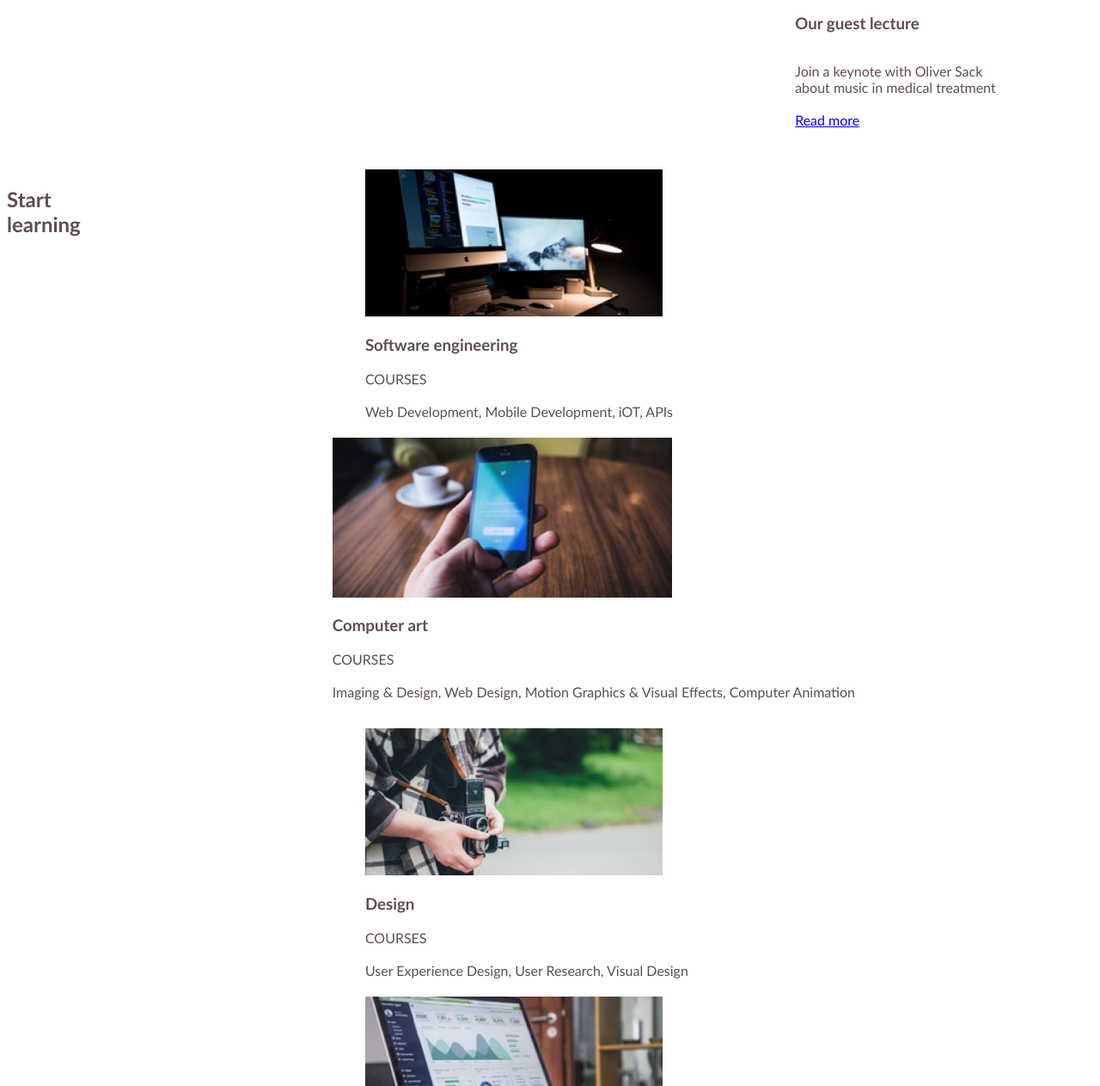
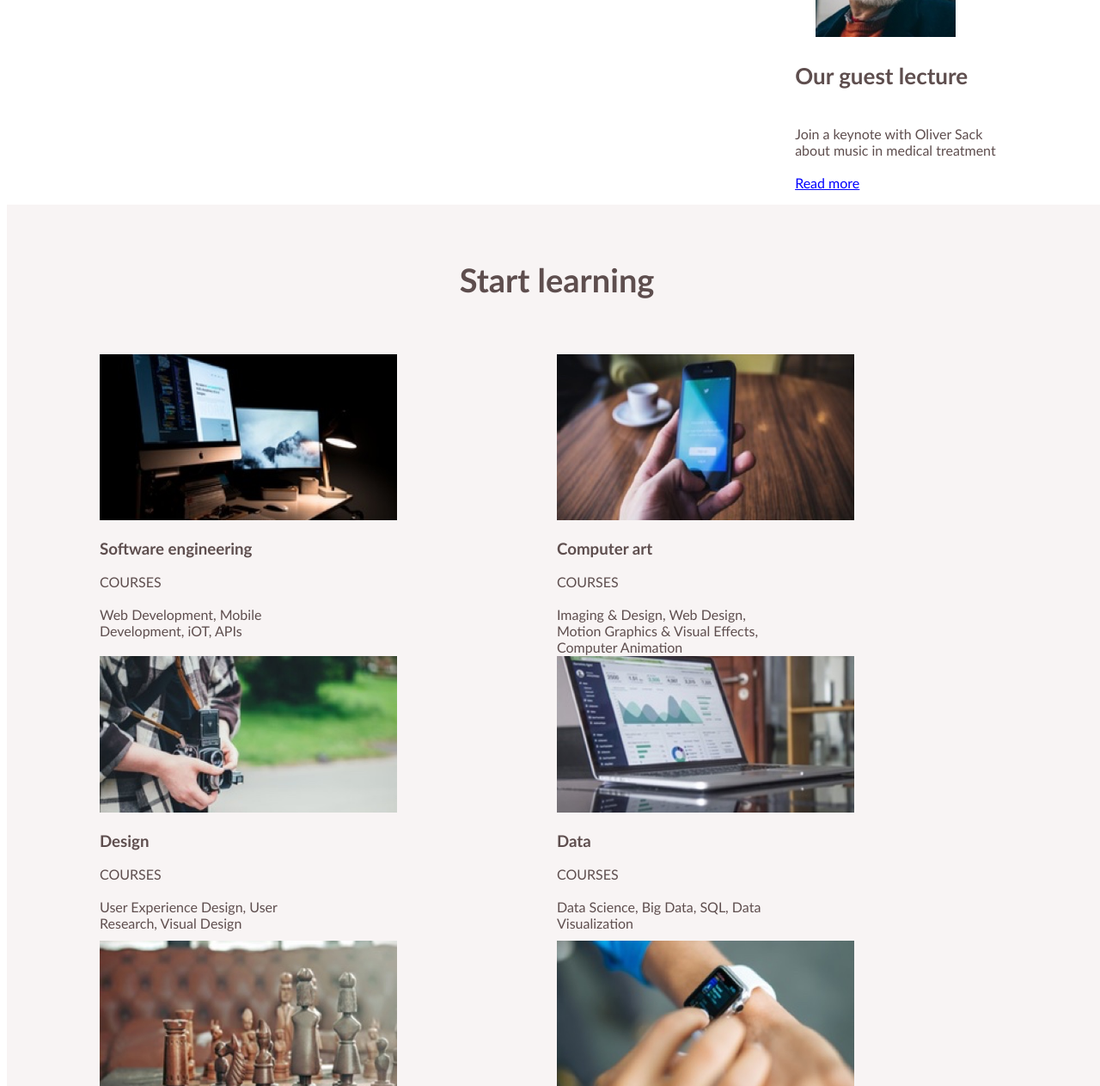
Before and after one commit to renatav1/Colmar-Academy, a plain HTML site: page index.html in a window 1280 px wide. Shown: the part 1537-2800 px from the top of the page at 86% size. Drawn offline with Linux system fonts and the light colour scheme.

Commit message:
Third commit

```diff
--- a/index.html
+++ b/index.html
@@ -92,49 +92,51 @@
 
 
 <div class="container">
-  <div class="start-learning">
-    <h2>Start learning</h2>
-  </div>
+  <div class="learning">
+    <div class="start-learning">
+      <h2>Start learning</h2>
+    </div>
 
   <div class="programs">
     <div class="photo">
       <img src="images/course-software.jpg">
       <h3>Software engineering</h3>
-      <p>COURSES<br><br>Web Development, Mobile Development, iOT, APIs</p>
+      <p>COURSES<br><br>Web Development, Mobile<br> Development, iOT, APIs</p>
     </div>
     <div class="photo">
       <img src="images/course-computer-art.jpg">
       <h3>Computer art</h3>
-      <p>COURSES<br><br>Imaging & Design, Web Design, Motion Graphics & Visual Effects, Computer Animation</p>
+      <p>COURSES<br><br>Imaging & Design, Web Design,<br> Motion Graphics & Visual Effects,<br> Computer Animation</p>
     </div>
     <div class="photo">
       <img src="images/course-design.jpg">
       <h3>Design</h3>
-      <p>COURSES<br><br>User Experience Design, User Research, Visual Design</p>
+      <p>COURSES<br><br>User Experience Design, User<br> Research, Visual Design</p>
     </div>
     <div class="photo">
       <img src="images/course-data.jpg">
       <h3>Data</h3>
-      <p>COURSES<br><br>Data Science, Big Data, SQL, Data Visualization</p>
+      <p>COURSES<br><br>Data Science, Big Data, SQL, Data<br> Visualization</p>
     </div>
     <div class="photo">
       <img src="images/course-business.jpg">
       <h3>Business</h3>
-      <p>COURSES<br><br>Product Development, Business Development, Startup</p>
+      <p>COURSES<br><br>Product Development, Business<br> Development, Startup</p>
     </div>
     <div class="photo">
       <img src="images/course-marketing.jpg">
       <h3>Marketing</h3>
-      <p>COURSES<br><br>Analytics, Content Marketing, Mobile Marketing</p>
+      <p>COURSES<br><br>Analytics, Content Marketing,<br> Mobile Marketing</p>
     </div>
   </div>
+</div>
 
 
 </div>
 
 <!-- Thesis Section -->
 
-<div class="cont">
+<div class="container">
   <div class="thesis-exhibit">
     <div class="video">
       <h2>Thesis Exhibit</h2>
@@ -142,6 +144,7 @@
       <h3>Reimagine urban</h3>
       <p>"Curabitur vitae libero in inbsum porttitor consequat. Aliquam et commodo lectus, nec<br> consequat neque. Sed non accumsan urna. Phasellus sed consequat ex. Etiam eget<br> magna laoreet, efficitur dolor consequat, tritique ligula."</p>
     </div>
+  <div class="thesis-info">
     <div class="photo">
       <img src="images/thesis-fisma.jpg">
     </div>
@@ -149,6 +152,8 @@
       <h3>Fisma: Design and Prototype</h3>
       <p>Designer showcase of new prototype product</p>
     </div>
+  </div>
+  <div class="thesis-info">
     <div class="photo">
       <img src="images/thesis-now-and-then.jpg">
     </div>
@@ -156,6 +161,7 @@
       <h3>Now and Then</h3>
       <p>Research study about New York</p>
     </div>
+  </div>
   </div>
 </div>
 
--- a/resources/style.css
+++ b/resources/style.css
@@ -6,6 +6,7 @@ body {
 
 .container {
   display: flex;
+  width: auto;
 }
 
 
@@ -91,7 +92,9 @@ nav a {
 }
 
 .box {
-   display: inline-block;
+   display: flex;
+   justify-content: center;
+   align-items: center;
    width: 400px;
    height: 75px;
    margin-right: 40px;
@@ -155,7 +158,7 @@ nav a {
 
 }
 
-.campus-info .info {
+.info {
   display: flex;
   flex-direction: column;
   width: 65%;
@@ -166,12 +169,31 @@ nav a {
   color: blue;
 }
 
+.info h3 {
+  font-size: 26px;
+}
+
 .third-banner {
   display: flex;
   flex-direction: column;
 }
 
 /* Learning Section */
+
+.container .learning {
+  background-color: rgb(248, 244, 244);
+}
+
+.start-learning {
+  display: flex;
+  justify-content: center;
+  margin: 32px auto;
+}
+
+.start-learning h2 {
+  font-size: 38px;
+  margin: 32px
+}
 
 .programs h2 {
   text-align: center;
@@ -190,12 +212,6 @@ nav a {
 .photo img {
   height: 55%;
   width: 65%;
-}
-
-.start-learning {
-  display: flex;
-  justify-content: center;
-  margin: 32px auto;
 }
 
 .programs {
@@ -218,10 +234,17 @@ nav a {
 }
 
 .video video {
-  width: 90%;
+  width: 80%;
   display: flex;
 
 }
+
+.container .thesis-info {
+  display: flex;
+  flex-direction: column;
+
+}
+
 
 /* Footer */
 
@@ -245,3 +268,8 @@ nav a {
 span a {
   text-decoration: none;
 }
+
+@media only screen and (max-resolution: 150dpi)
+and (max-width: 480px) {
+
+}
```
